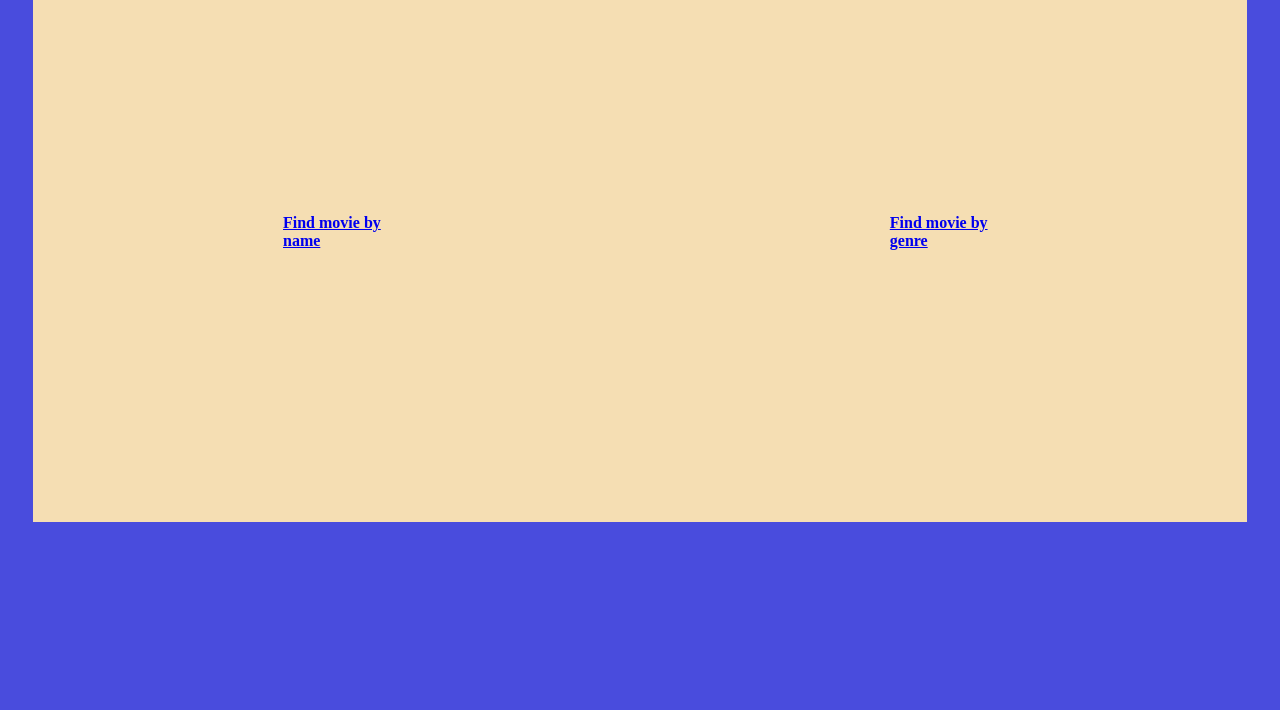
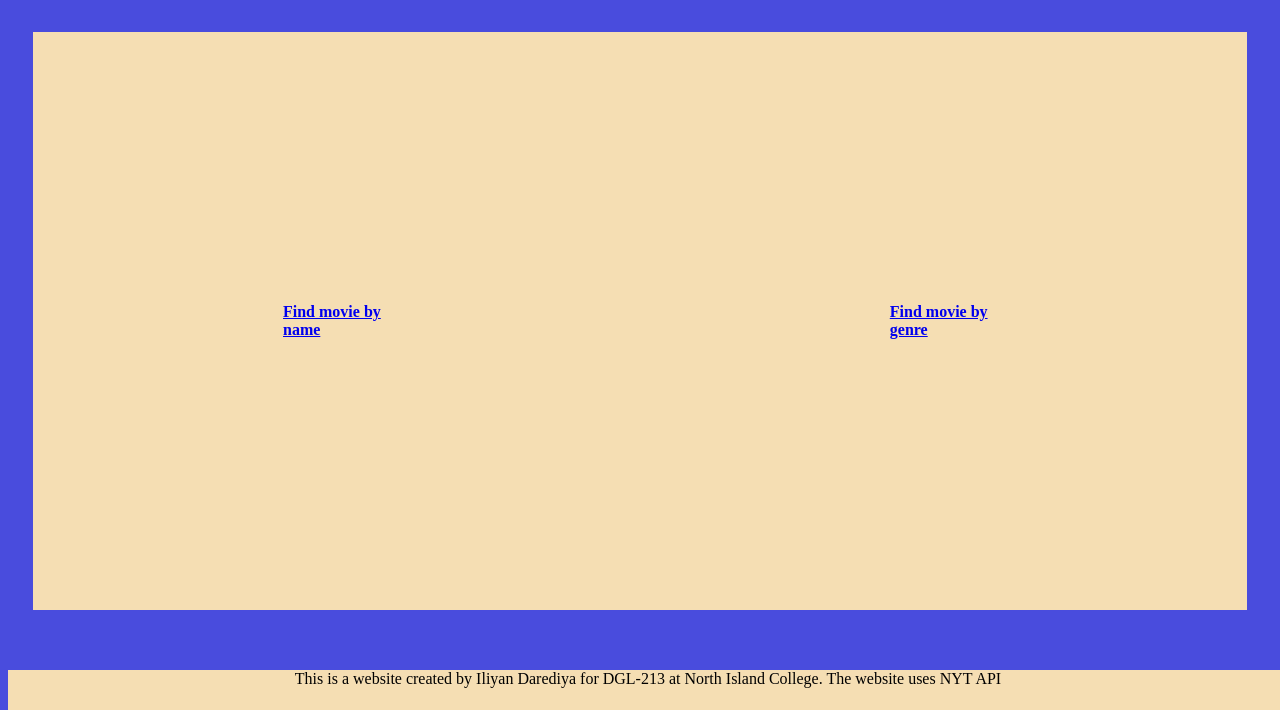
Before and after one commit to Iliyan-Darediya/dgl-213-Module-4, a plain HTML site: page index.html in a window 1280 px wide. Shown: the part 90-800 px from the top of the page. Drawn offline with Linux system fonts and the light colour scheme.

Commit message:
Add footer

```diff
--- a/index.html
+++ b/index.html
@@ -7,7 +7,11 @@
     <title>Movie DB</title>
     <link rel="stylesheet" href="styles.css">
 </head>
-<body class="movieDBContainer">
+<body >
+    <h1 class="headline">
+        The Movie Database............ We've got it all!
+    </h1>
+    <div class="movieDBContainer">
         <a class="movieDBElement" href="name.html">
             <h4>
                 Find movie by name
@@ -18,5 +22,10 @@
                 Find movie by genre
             </h4>
         </a>
+    </div>
+    <footer>
+        This is a website created by Iliyan Darediya for DGL-213 at North Island College.
+        The website uses NYT API
+    </footer>
 </body>
 </html>
--- a/styles.css
+++ b/styles.css
@@ -16,7 +16,11 @@ body{
     display: flex;
     flex-flow: wrap;
 }
-
+.headline{
+    text-align: center;
+    text-emphasis: filled red;
+    -webkit-text-emphasis: filled wheat;
+}
 .card {
     padding: 20px;
     margin:20px;
@@ -28,3 +32,12 @@ body{
 .card:hover {
     box-shadow: 0 8px 16px 0 rgba(0,0,0,0.2);
 }
+
+footer{
+    position: fixed;
+    bottom: 0;
+    width: 100%;
+    text-align: center;
+    height: 40px;
+    background: wheat;
+}
```
Also changed, not shown: genre.html (+4 -0 lines), name.html (+4 -0 lines). Lines whose indentation alone changed are shown as unchanged.
